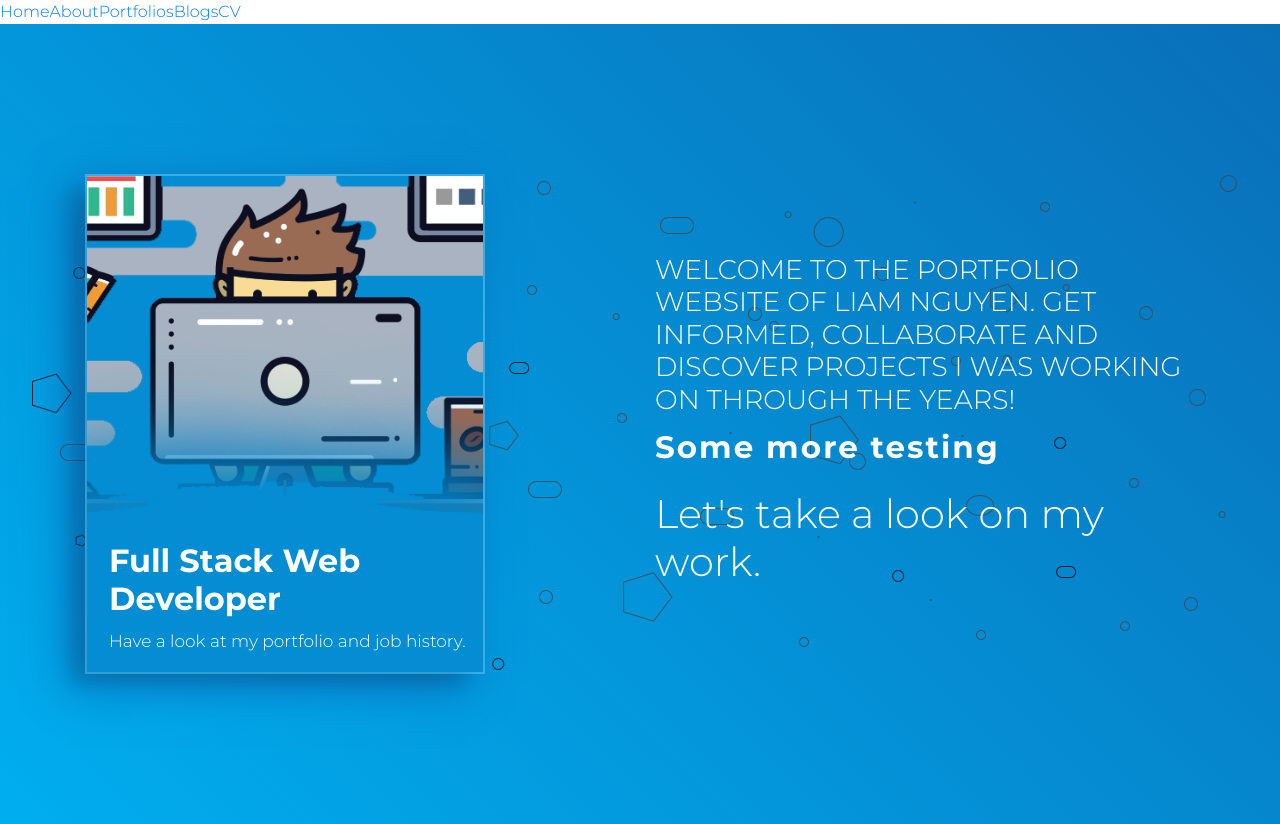
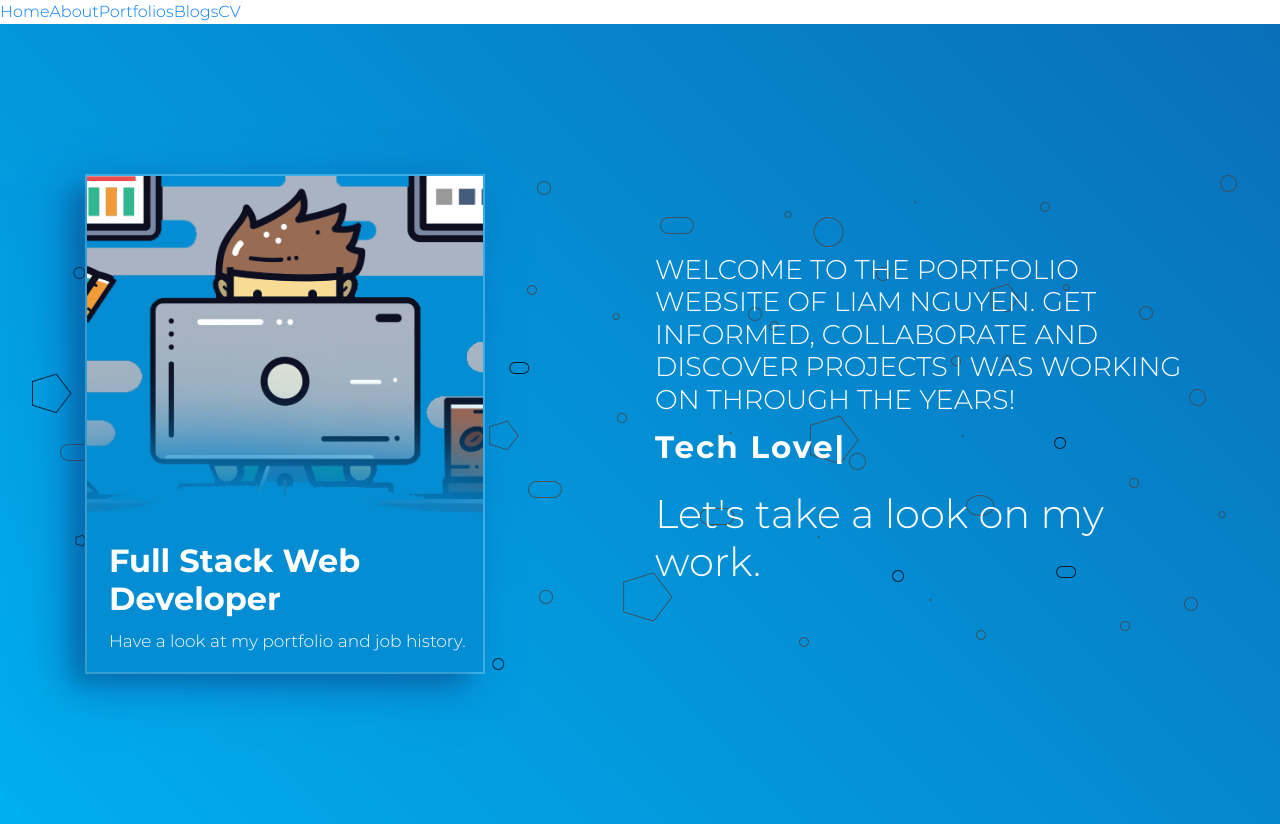
Before and after one commit to liam-nguyen/portfolios-next-v0, a Next.js app: page / in a window 1280 px wide. Built offline with nearby package versions, Linux system fonts and the light colour scheme.

Commit message:
Add roles to ReactTyped

```diff
--- a/pages/index.js
+++ b/pages/index.js
@@ -1,6 +1,8 @@
 import ReactTyped from 'react-typed';
 import { Container, Row, Col } from 'reactstrap';
 import BaseLayout from '../components/layouts/BaseLayout';
+
+const roles = ['Developer', 'Tech Lover', 'Team Player', 'Full Stack', 'React'];
 
 export default function Home() {
   return (
@@ -44,7 +46,7 @@ export default function Home() {
                 loop
                 typeSpeed={70}
                 backSpeed={70}
-                strings={['Testing', 'Some more testing', 'Blah Blah Blah']}
+                strings={roles}
                 backDelay={1000}
                 loopCount={0}
                 showCursor
```
